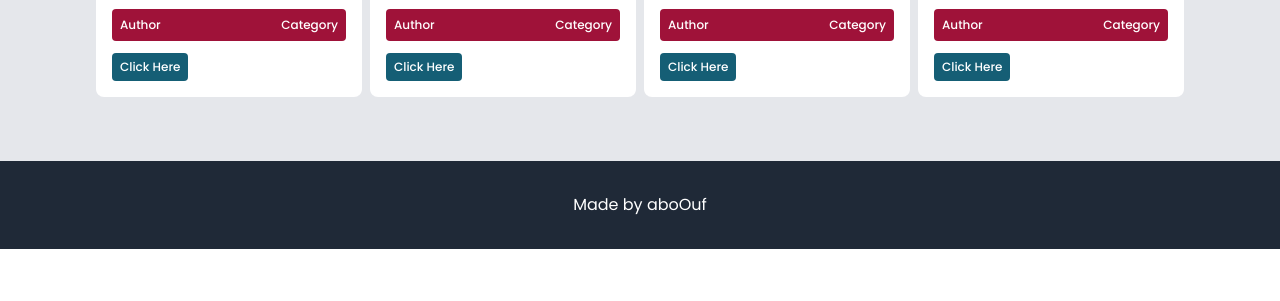
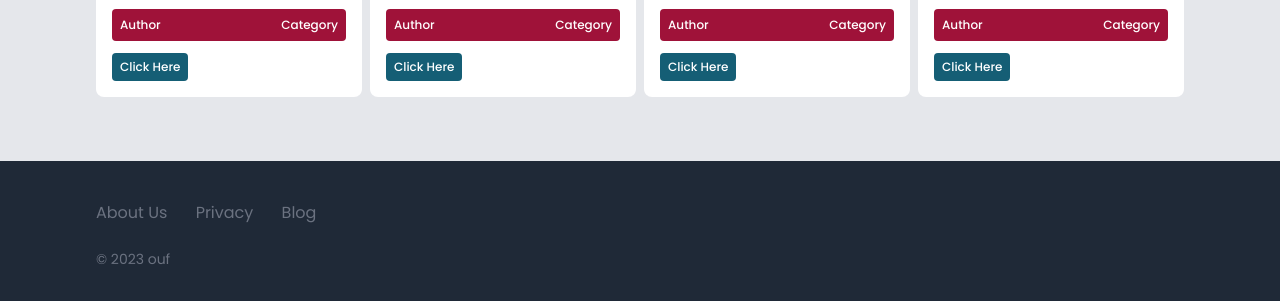
Before and after one commit to aboOuf1/wordpressTailwind, a website: page blog.html in a window 1280 px wide. Shown: the part 671-972 px from the top of the page. Before the commit the page ends 920 px from the top, so only its background shows below. Drawn offline with Linux system fonts and the light colour scheme.

Commit message:
change footer

```diff
--- a/blog.html
+++ b/blog.html
@@ -250,9 +250,28 @@
       </div>
     </div>
 
-    <footer class="bg-gray-800 font-poppin text-white">
-      <div class="mx-auto max-w-6xl px-8 py-8 text-center">
-        Made by <a class="hover:text-gray-200" href="#">aboOuf</a>
+    <footer class="bg-gray-800 font-poppin">
+      <div class="mx-auto max-w-6xl px-8 py-8">
+        <div class="-ml-2 mb-2">
+          <a
+            class="mb-2 mr-2 inline-block rounded px-2 py-2 text-gray-500 hover:bg-gray-500 hover:text-white"
+            href="#"
+            >About Us</a
+          >
+          <a
+            class="mb-2 mr-2 inline-block rounded px-2 py-2 text-gray-500 hover:bg-gray-500 hover:text-white"
+            href="#"
+            >Privacy</a
+          >
+          <a
+            class="mb-2 mr-2 inline-block rounded px-2 py-2 text-gray-500 hover:bg-gray-500 hover:text-white"
+            href="#"
+            >Blog</a
+          >
+        </div>
+        <div>
+          <p class="text-sm text-gray-500">&copy; 2023 ouf</p>
+        </div>
       </div>
     </footer>
   </body>
```
Also changed, not shown: index.html (+22 -3 lines), page.html (+22 -3 lines), singlePost.html (+22 -3 lines), css/style.css.
